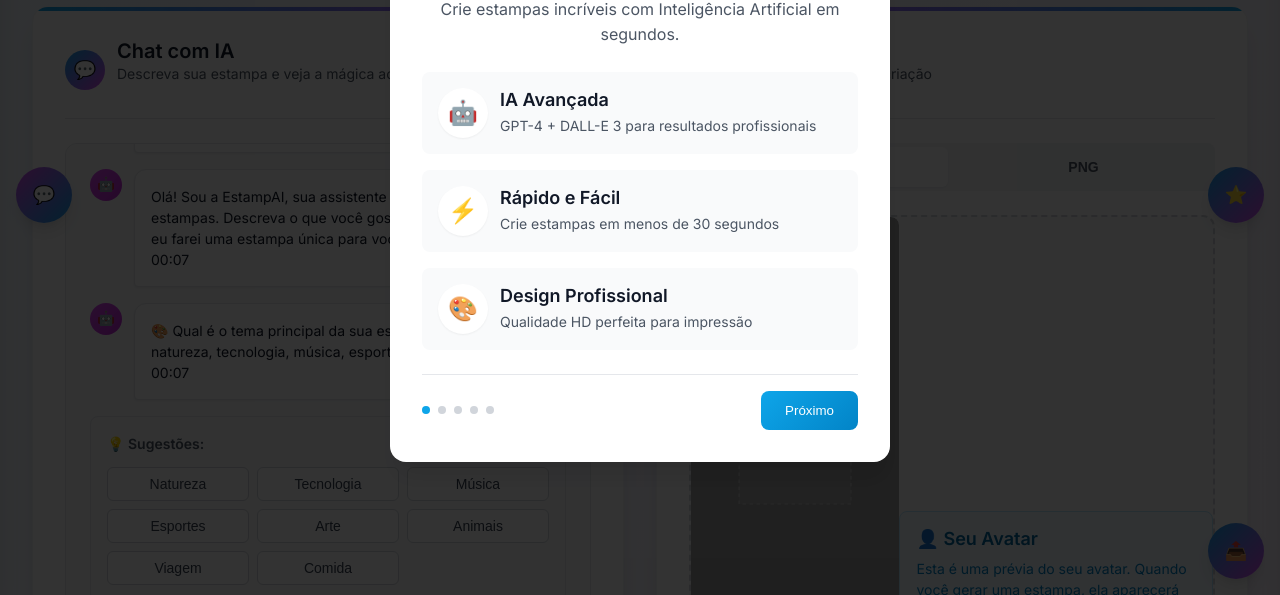
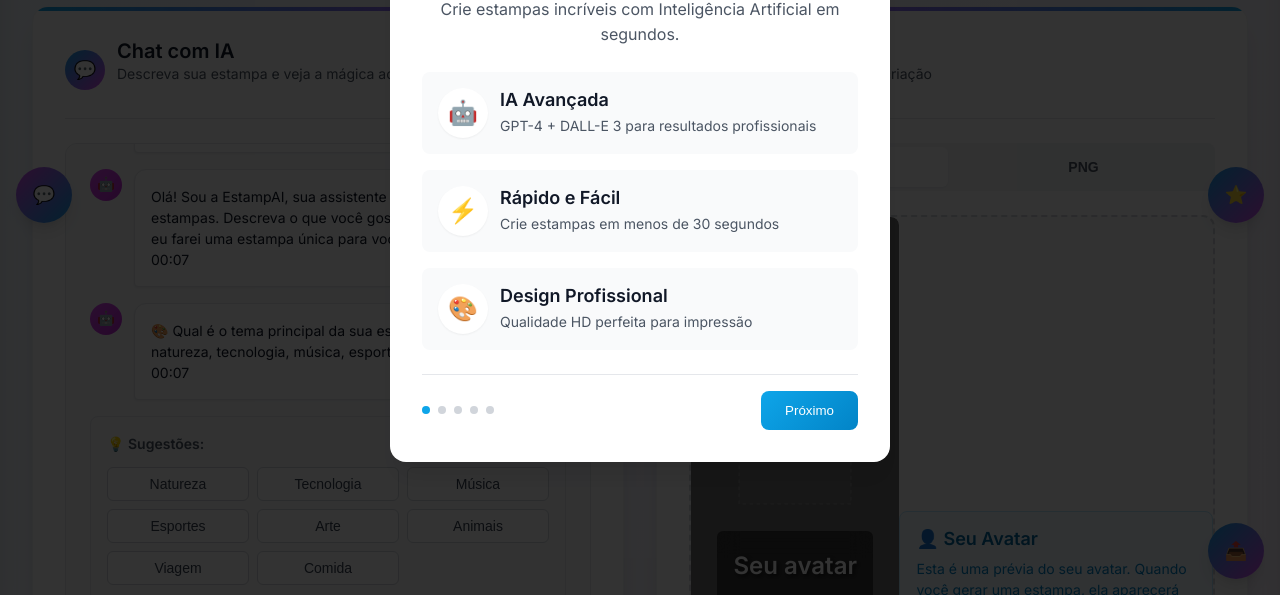
Before and after one commit to 4LFR3Dv1/estampai, a website: page index.html in a window 1280 px wide. Shown: the part 205-800 px from the top of the page. Drawn offline with Linux system fonts and the light colour scheme.

Commit message:
feat: Adiciona overlay de texto sobre o avatar
- Cria overlay com transparência sobre o avatar
- Texto 'Seu avatar' aparece sobreposto com baixa transparência
- Avatar cobre toda a aba (100% do espaço)
- Overlay com background rgba(0,0,0,0.3) para transparência
- Texto com sombra e backdrop-filter para melhor legibilidade
- Remove overlay quando estampa é gerada

Resolve: Caixa de texto dividia espaço com avatar
Implementa: Overlay transparente sobre avatar que cobre toda a aba

```diff
--- a/index.html
+++ b/index.html
@@ -641,6 +641,33 @@
             object-fit: cover;
         }
 
+        /* Overlay de texto sobre o avatar */
+        .avatar-overlay {
+            position: absolute;
+            top: 0;
+            left: 0;
+            right: 0;
+            bottom: 0;
+            display: flex;
+            justify-content: center;
+            align-items: center;
+            background: rgba(0, 0, 0, 0.3);
+            border-radius: var(--radius-lg);
+            z-index: 10;
+        }
+
+        .avatar-overlay-text {
+            color: white;
+            font-size: 1.5rem;
+            font-weight: 600;
+            text-align: center;
+            text-shadow: 2px 2px 4px rgba(0, 0, 0, 0.7);
+            padding: var(--space-4);
+            background: rgba(0, 0, 0, 0.5);
+            border-radius: var(--radius-md);
+            backdrop-filter: blur(10px);
+        }
+
         /* Container de PNG */
         .png-container {
             position: relative;
--- a/script.js
+++ b/script.js
@@ -121,10 +121,20 @@ function loadInitialAvatar() {
     canvas.style.width = '100%';
     canvas.style.height = '100%';
 
+    // Cria overlay com texto
+    const overlay = document.createElement('div');
+    overlay.className = 'avatar-overlay';
+
+    const overlayText = document.createElement('div');
+    overlayText.className = 'avatar-overlay-text';
+    overlayText.textContent = 'Seu avatar';
+
+    overlay.appendChild(overlayText);
     mockupContainer.appendChild(canvas);
+    mockupContainer.appendChild(overlay);
     avatarContainer.appendChild(mockupContainer);
 
-    console.log('✅ Canvas criado e adicionado ao container');
+    console.log('✅ Canvas e overlay criados e adicionados ao container');
 
     // Desenha o avatar sem estampa
     drawInitialAvatar(canvas);
@@ -1906,11 +1916,15 @@ function displayAvatarWithStamp(stamp) {
     const avatarContainer = document.getElementById('avatarContainer');
     if (!avatarContainer) return;
 
-    // Remove avatar inicial se existir
+    // Remove avatar inicial e overlay se existirem
     const initialCanvas = avatarContainer.querySelector('#initialAvatarCanvas');
+    const overlay = avatarContainer.querySelector('.avatar-overlay');
     const explanation = avatarContainer.querySelector('.avatar-explanation');
     if (initialCanvas) {
         initialCanvas.parentElement.remove();
+    }
+    if (overlay) {
+        overlay.remove();
     }
     if (explanation) {
         explanation.remove();
```
